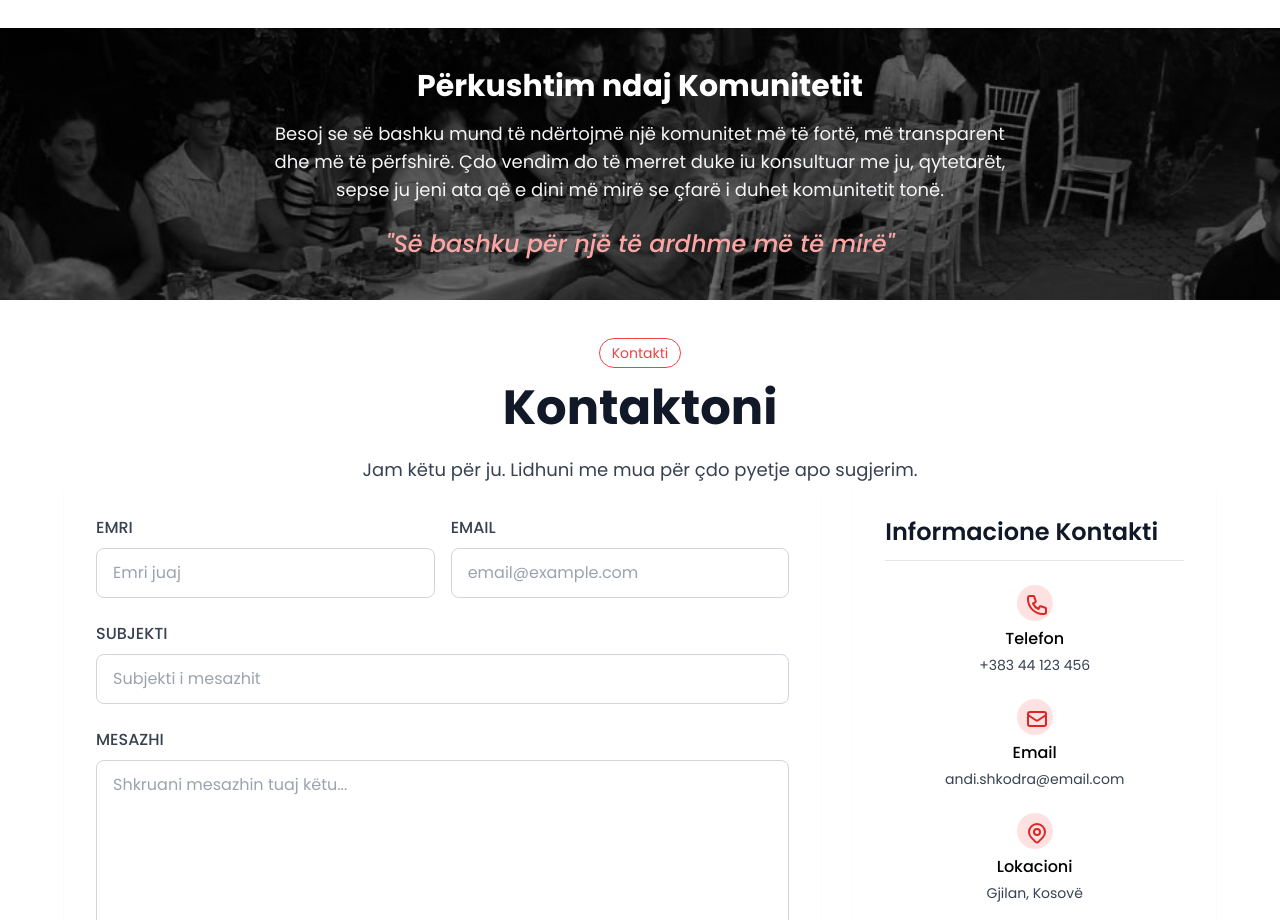
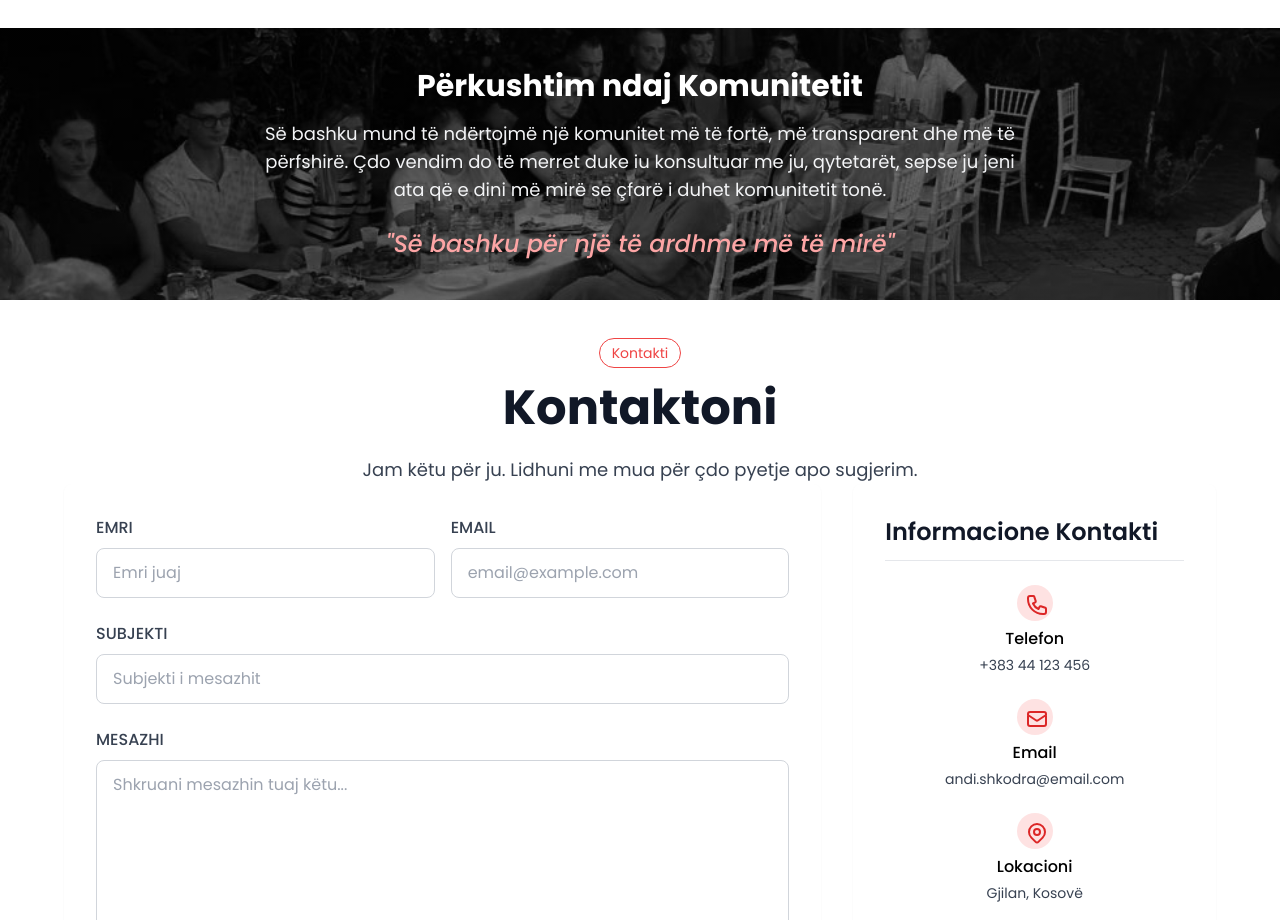
Before and after one commit to ArtHalimi7/Andi-Shkodra, a React (Vite) app: page / in a window 1280 px wide. Shown: the part 2620-3540 px from the top of the page. Built offline with nearby package versions, Linux system fonts and the light colour scheme; the HTML template or start-up script is replaced by a standard one.

Commit message:
`Update translations in index.js: corrected motto description translations for Albanian and English.`

```diff
--- a/src/translations/index.js
+++ b/src/translations/index.js
@@ -80,7 +80,7 @@ export const translations = {
 
     // Motto section
     'motto.title': 'Përkushtim ndaj Komunitetit',
-    'motto.description': 'Besoj se së bashku mund të ndërtojmë një komunitet më të fortë, më transparent dhe më të përfshirë. Çdo vendim do të merret duke iu konsultuar me ju, qytetarët, sepse ju jeni ata që e dini më mirë se çfarë i duhet komunitetit tonë.',
+    'motto.description': 'Së bashku mund të ndërtojmë një komunitet më të fortë, më transparent dhe më të përfshirë. Çdo vendim do të merret duke iu konsultuar me ju, qytetarët, sepse ju jeni ata që e dini më mirë se çfarë i duhet komunitetit tonë.',
     'motto.quote': 'Së bashku për një të ardhme më të mirë',
 
     // Contact section
@@ -201,7 +201,7 @@ export const translations = {
 
     // Motto section
     'motto.title': 'Commitment to Community',
-    'motto.description': 'I believe that together we can build a stronger, more transparent and more inclusive community. Every decision will be made in consultation with you, the citizens, because you know best what our community needs.',
+    'motto.description': 'Together we can build a stronger, more transparent and more inclusive community. Every decision will be made in consultation with you, the citizens, because you know best what our community needs.',
     'motto.quote': 'Together for a better future',
 
     // Contact section
```
